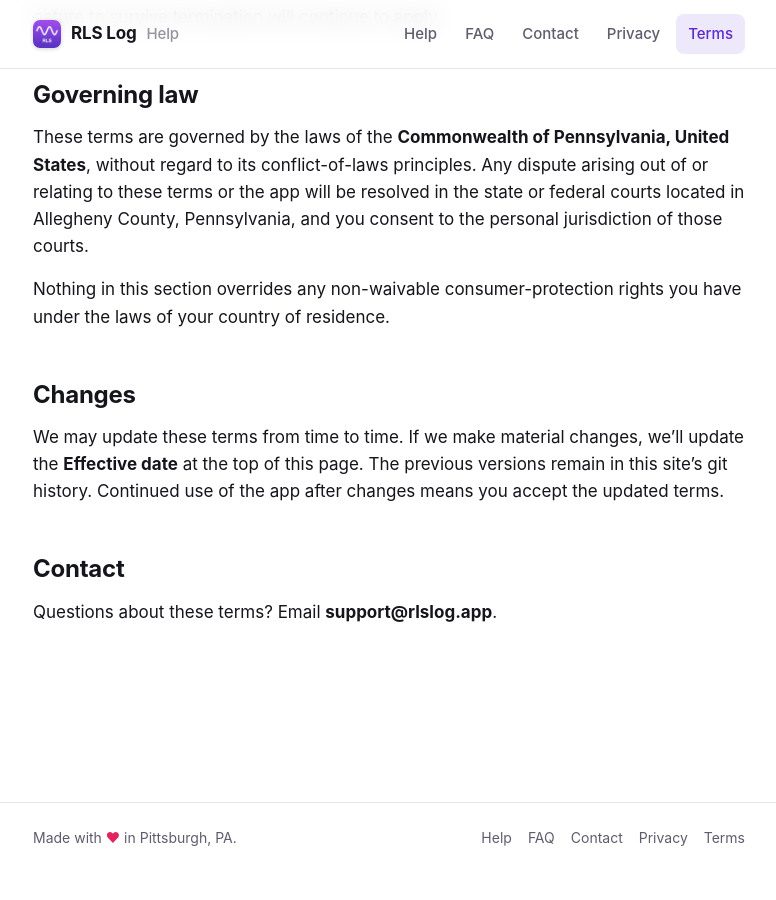
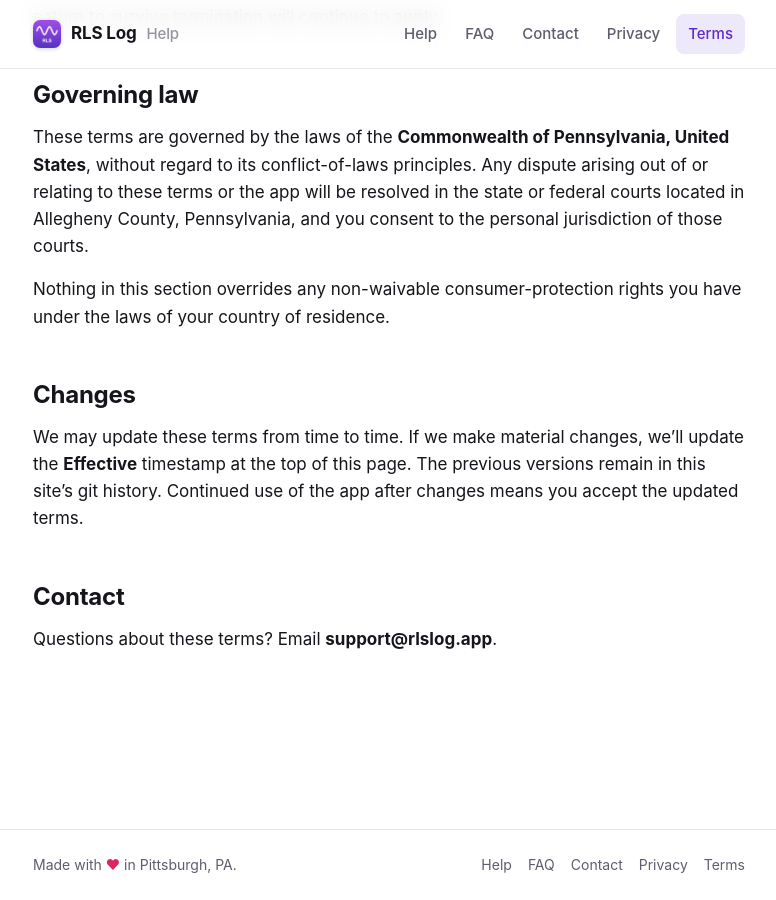
Before and after one commit to icweb/rls-log-help, a Jekyll site: the page built from terms.md, in a window 1280 px wide and 900 px high, scrolled down 2384 px. Shown: the whole window, without its empty margins (251-1027 px from the left). Built offline with Jekyll 4.4.1, drawn with Linux system fonts in a browser that asks for light colours; before the commit the page ends 3257 px from its top, so only the background shows below that; some of the changed text lies outside the part shown.

Commit message:
Stamp Privacy and Terms with timestamp + ET timezone
Switch the "Effective date" line on both policies to a precise
"Effective: April 26, 2026 at 9:50 AM ET" stamp, and update the
"Changes" section in each to refer to it as a timestamp.

Co-Authored-By: Claude Opus 4.7 <noreply@anthropic.com>

```diff
--- a/terms.md
+++ b/terms.md
@@ -4,7 +4,7 @@ subtitle: The ground rules for using RLS Log.
 description: Terms of use for the RLS Log iOS app.
 ---
 
-**Effective date:** April 26, 2026
+**Effective:** April 26, 2026 at 9:50 AM ET
 
 By installing or using RLS Log (the "app"), you agree to these terms. If you
 don't agree, please don't use the app.
@@ -107,7 +107,7 @@ you have under the laws of your country of residence.
 ## Changes
 
 We may update these terms from time to time. If we make material changes,
-we'll update the **Effective date** at the top of this page. The previous
+we'll update the **Effective** timestamp at the top of this page. The previous
 versions remain in this site's git history. Continued use of the app after
 changes means you accept the updated terms.
 
```
Also changed, not shown: privacy.md (+2 -2 lines).
